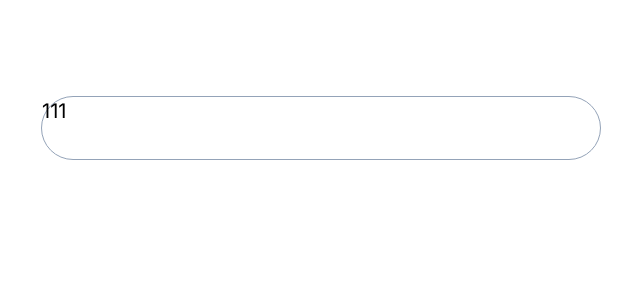
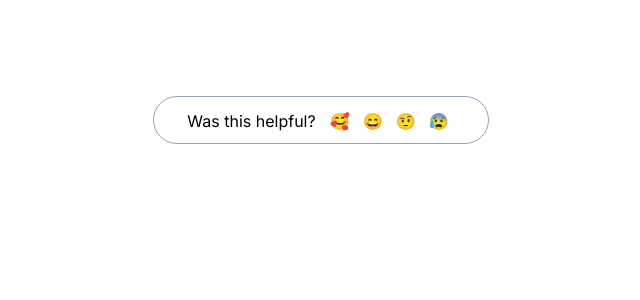
Before and after one commit to LeeGo486/my-next-feedback, a Next.js app: page / in a window 1280 px wide. Shown: the top 300 px of the page, without its empty margins (319-959 px from the left). Built offline with nearby package versions, Linux system fonts and the light colour scheme.

Commit message:
fix 第五次尝试，增加了表情包

```diff
--- a/app/globals.css
+++ b/app/globals.css
@@ -9,6 +9,7 @@
   --background-end-rgb: 255, 255, 255;
   --ds-shadow-base: 0 0 0 1px rgba(0,0,0,.08);
   --ds-shadow-small: var(--ds-shadow-base),0px 1px 2px rgba(0,0,0,.04);
+  --ds-blue-300: #e0f0ff;
 }
 
 @media (prefers-color-scheme: dark) {
--- a/app/page.css
+++ b/app/page.css
@@ -12,3 +12,25 @@
     width: 35rem;
     height: 4rem;
 }
+
+.emojiButton {
+    border-radius: 50%;
+    width: 32px;
+    height: 32px;
+    padding: 0;
+    display: flex;
+    align-items: center;
+    justify-content: center;
+
+    cursor: pointer;
+    transition: background .2s,border-color .2s;
+}
+
+.emojiButton:hover {
+    background: var(--ds-blue-300);
+    border-color: var(--ds-blue-300);
+}
+.emojiButton[aria-checked="true"] {
+    background: var(--ds-blue-300);
+    border-color: var(--ds-blue-300);
+}
--- a/app/page.tsx
+++ b/app/page.tsx
@@ -1,41 +1,64 @@
 'use client'
 import {motion} from "framer-motion"
-import {useState} from "react";
+import {useEffect, useState} from "react";
 import './page.css'
 
+const emojis = ['🥰', '😄', '🤨', '😰']
 
-const variants = {
+
+const variantsLayout = {
   active: {
-    width: '40rem',
+    width: '25rem',
     height: '18rem',
     borderRadius: '1rem',
   },
   inactive: {
-    width: "35rem",
-    height: "4rem",
+    width: "21rem",
+    height: "3rem",
     borderRadius: "2rem",
   }
 }
 
 export default function Home() {
   const [isOpen, setIsOpen] = useState(false);
-  const handleExpend = () => {
-    setIsOpen(isOpen => !isOpen)
+  const [selected, setSelected] = useState(-1);
+
+  useEffect(()=>{
+
+  },[isOpen, selected])
+  const handleExpend = (index: number) => {
+
+    setSelected(index)
+
+    if (index === selected) {
+      setIsOpen(isOpen => !isOpen)
+    } else {
+      setIsOpen(true)
+    }
   }
 
   return (
     <main className="flex flex-col min-h-screen items-center p-24">
-      <motion.div className="border border-slate-400 text-xl "
-                  onClick={() => handleExpend()}
-                  initial={false} variants={variants}
+      <motion.div className="border border-slate-400 text-base"
+                  initial={false} variants={variantsLayout}
                   animate={isOpen ? "active" : "inactive"}
                   transition={{
-                    type: "spring",
-                    duration: .4,
-                    bounce: 0.35,
+                    type: "tween",
+                    ease: "linear",
+                    duration: .1,
                   }}
       >
-        <div>111</div>
+        <div className="w-full h-12 px-4 py-2 gap-2 flex items-center justify-center">
+          <p>Was this helpful?</p> <span className="flex items-center justify-center gap-px">
+            {
+              emojis.map((emoji, index) => (
+                <button className="emojiButton" key={index} aria-checked={index === selected}
+                        onClick={() => handleExpend(index)}>{emoji}</button>
+              ))
+            }
+          </span>
+        </div>
+        <div className={"p-5" + (isOpen ? "" : " hidden")}>123</div>
       </motion.div>
     </main>
   )
```
